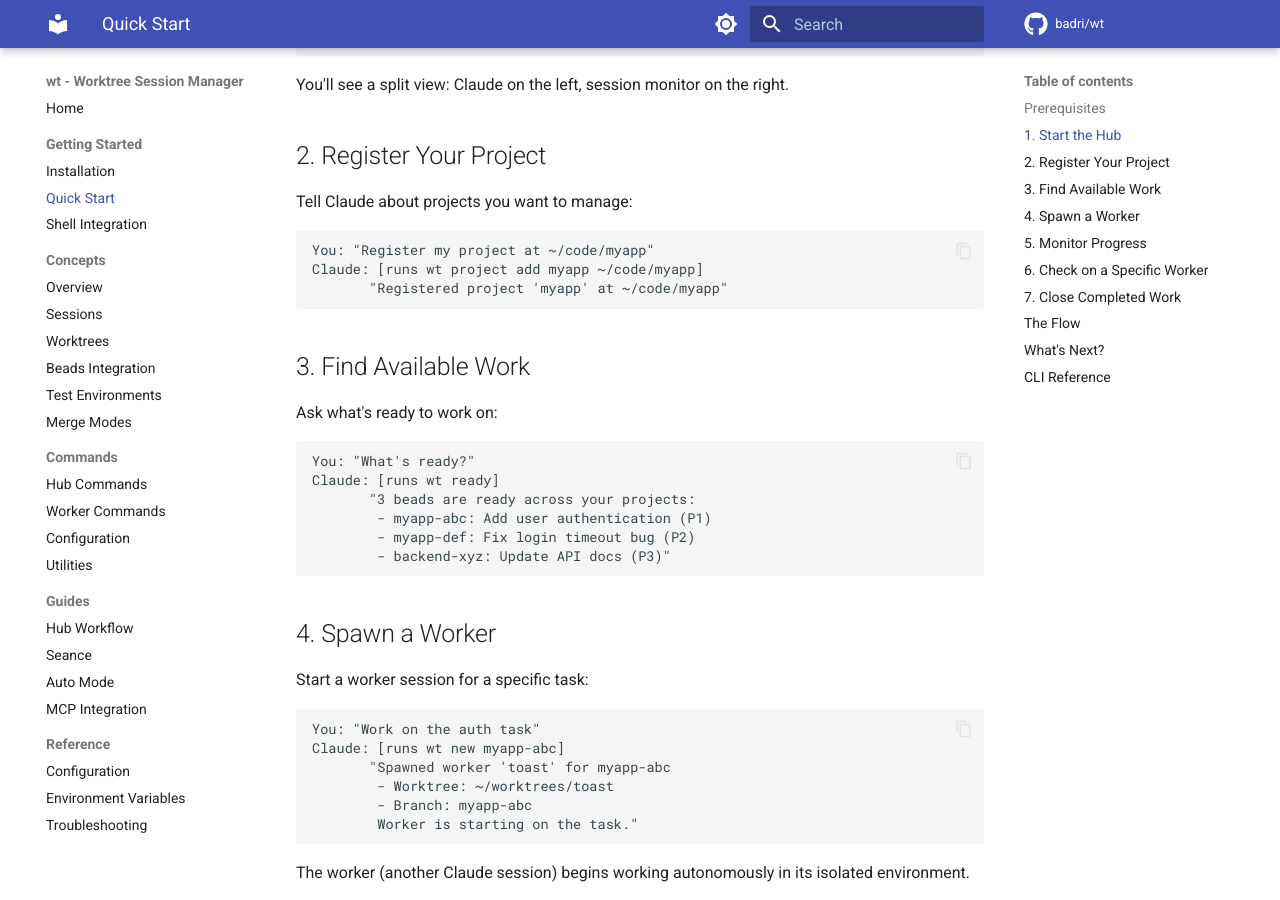
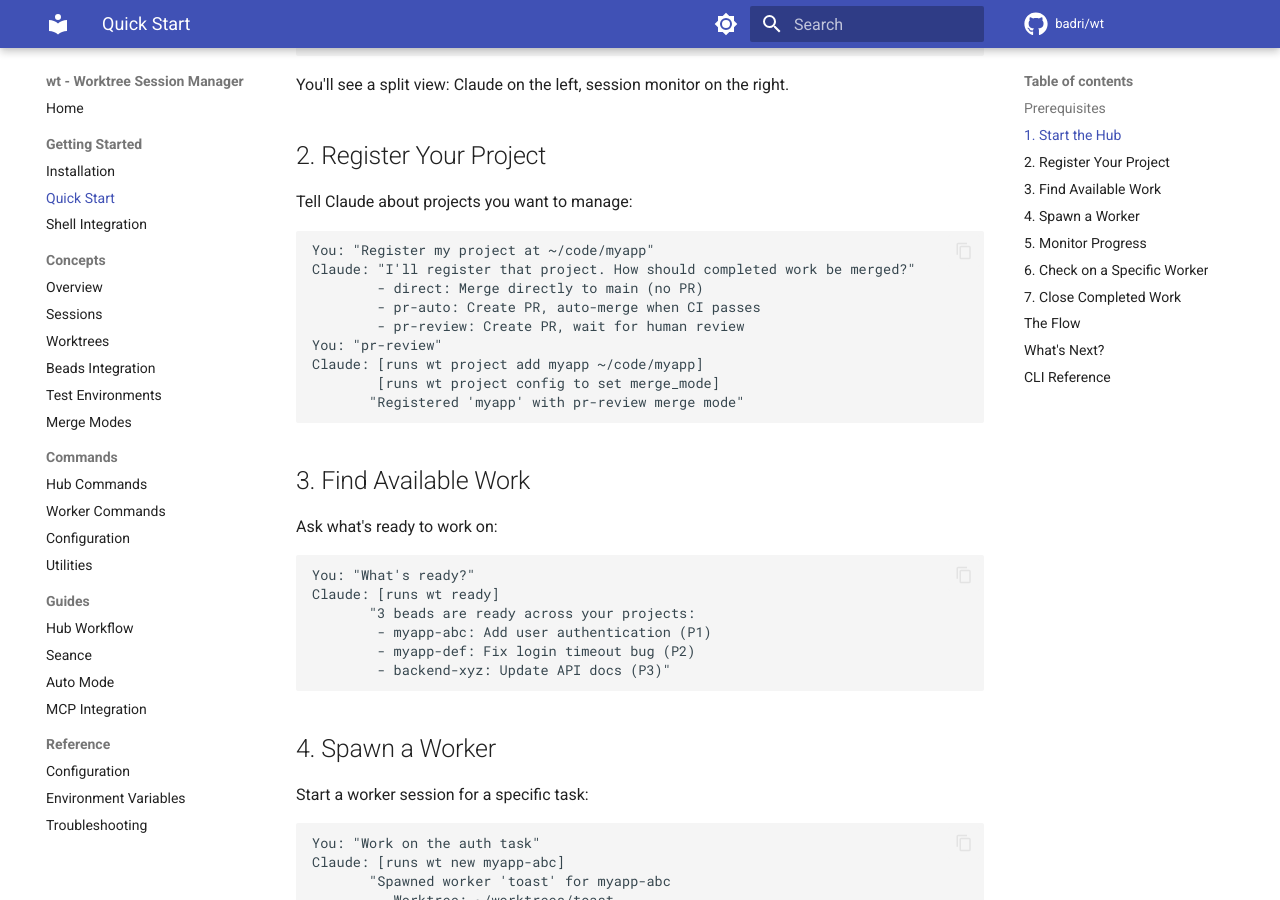
Before and after one commit to badri/wt, an MkDocs documentation site: the page built from docs/getting-started/quickstart.md, in a window 1280 px wide and 900 px high, scrolled down 617 px. Built offline with MkDocs 1.6.1 and Material for MkDocs 9.7.7, drawn with Linux system fonts in a browser that asks for light colours; comment, search, counter and statistics services are not loaded.

Commit message:
Prompt for merge mode when registering projects
Update quickstart and skill to show Claude asking about merge mode
(direct, pr-auto, pr-review) during project registration.

Co-Authored-By: Claude Opus 4.5 <noreply@anthropic.com>

````diff
--- a/docs/getting-started/quickstart.md
+++ b/docs/getting-started/quickstart.md
@@ -27,8 +27,14 @@ Tell Claude about projects you want to manage:
 
 ```
 You: "Register my project at ~/code/myapp"
+Claude: "I'll register that project. How should completed work be merged?"
+        - direct: Merge directly to main (no PR)
+        - pr-auto: Create PR, auto-merge when CI passes
+        - pr-review: Create PR, wait for human review
+You: "pr-review"
 Claude: [runs wt project add myapp ~/code/myapp]
-       "Registered project 'myapp' at ~/code/myapp"
+        [runs wt project config to set merge_mode]
+       "Registered 'myapp' with pr-review merge mode"
 ```
 
 ## 3. Find Available Work
````
Also changed, not shown: examples/claude-code-skill/SKILL.md (+26 -3 lines).
